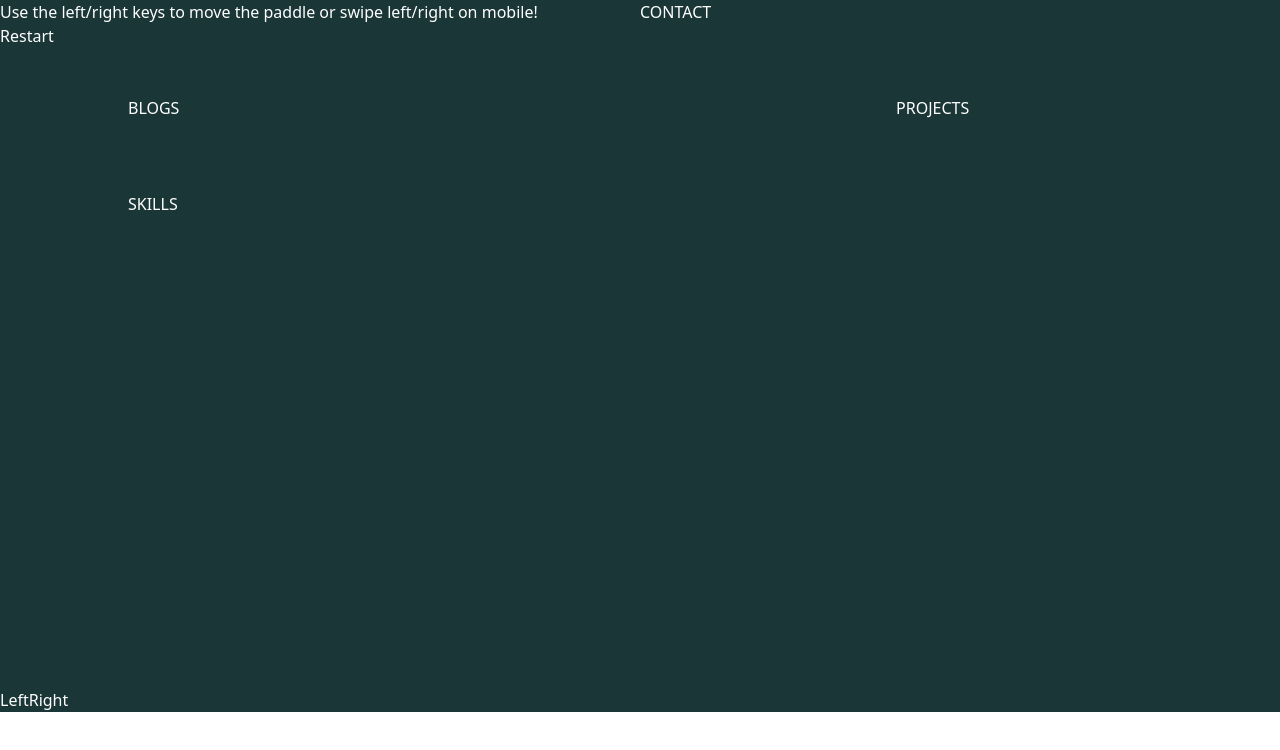
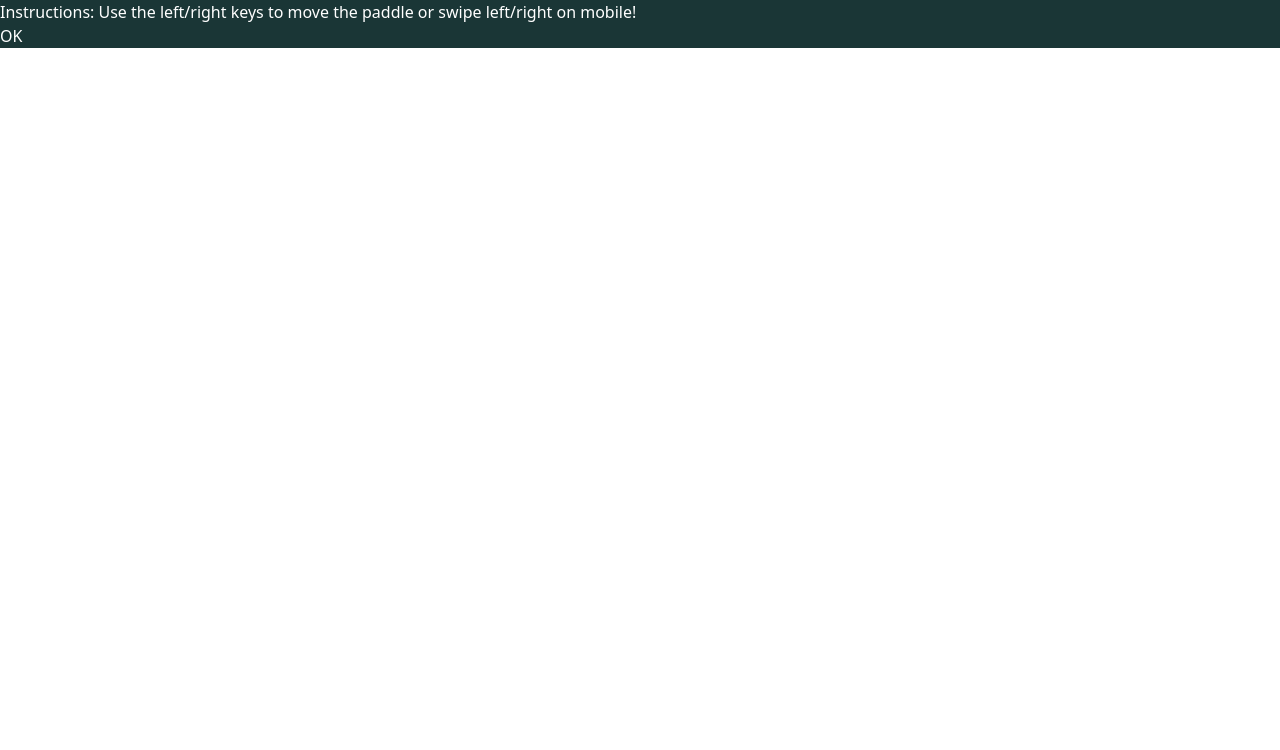
Before and after one commit to pk3808/my-portfolio, a React (Vite) app: page /game in a window 1280 px wide. Shown: the top 750 px of the page. Built offline with nearby package versions, Linux system fonts and the light colour scheme.

Commit message:
first commit

```diff
--- a/src/games/BrickBreaker.jsx
+++ b/src/games/BrickBreaker.jsx
@@ -4,8 +4,9 @@ import { useNavigate } from "react-router-dom";
 const BrickBreaker = () => {
   const navigate = useNavigate();
   const [bricks, setBricks] = useState(createBricks());
-  const [ball, setBall] = useState({ x: 50, y: 60, dx: 2, dy: 2 });
+  const [ball, setBall] = useState({ x: 50, y: 60, dx: 0.75, dy: 0.75 });
   const [isGameOver, setIsGameOver] = useState(false);
+  const [isGameStarted, setIsGameStarted] = useState(false);
   const paddleRef = useRef();
   const [paddlePosition, setPaddlePosition] = useState(50);
 
@@ -15,38 +16,52 @@ const BrickBreaker = () => {
       { id: 5, navigateTo: "/blogs" },
       { id: 8, navigateTo: "/projects" },
       { id: 10, navigateTo: "/skills" },
-      { id: 15, navigateTo: "/" }, // Customize the original path as needed
+      { id: 15, navigateTo: "/" },
     ].map((brick) => ({
       ...brick,
       isSpecial: true,
       hit: false,
       position: {
-        top: Math.floor(brick.id / 5) * 12,
-        left: (brick.id % 5) * 20 + 10,
+        top: Math.floor(brick.id / 7) * 12,
+        left: (brick.id % 6) * 20,
       },
     }));
 
     const normalBricks = Array.from({ length: 15 }, (_, i) => ({
-      id: i + 6, // Avoid collision with special bricks
+      id: i + 6,
       isSpecial: false,
       hit: false,
       position: {
         top: Math.floor(i / 5) * 12,
-        left: (i % 5) * 20 + 10,
+        left: (i % 5) * 20,
       },
     }));
 
-    return [...specialBricks, ...normalBricks];
+    return [...normalBricks, ...specialBricks];
   }
 
+  const startGame = () => {
+    setIsGameStarted(true);
+    setIsGameOver(false);
+    setBricks(createBricks()); // Reset bricks when starting a new game
+  };
+
   useEffect(() => {
-    if (isGameOver) return;
+    if (isGameOver || !isGameStarted) return;
 
     const interval = setInterval(() => {
       setBall((prevBall) => {
         let { x, y, dx, dy } = prevBall;
+
+        // Update ball position first
         x += dx;
         y += dy;
+
+        // Check for game over condition
+        if (y >= 100) {
+          setIsGameOver(true);
+          return prevBall; // Stop ball movement
+        }
 
         // Wall collision
         if (x <= 0 || x >= 100) dx = -dx;
@@ -59,42 +74,49 @@ const BrickBreaker = () => {
           x >= (paddle.left / window.innerWidth) * 100 &&
           x <= (paddle.right / window.innerWidth) * 100
         ) {
-          dy = -dy;
-        }
-
-        // Check for game over
-        if (y >= 100) {
-          setIsGameOver(true);
-          return prevBall;
+          dy = -dy; // Reverse direction when hitting the paddle
+          y = 85; // Set ball position to be exactly at the paddle
         }
 
         // Brick collision
-        const newBricks = bricks.map((brick) => {
+        let newBricks = [...bricks];
+        let brickHit = false;
+
+        // Check for collisions with each brick
+        newBricks = newBricks.map((brick) => {
           if (
             !brick.hit &&
-            y >= brick.position.top &&
+            y + 4 >= brick.position.top && // Adjusted for ball size
             y <= brick.position.top + 10 &&
-            x >= brick.position.left &&
+            x + 4 >= brick.position.left &&
             x <= brick.position.left + 16
           ) {
-            dy = -dy;
-            brick.hit = true;
+            dy = -dy; // Reverse direction upon hitting the brick
+            // Set ball position to be just above the brick to prevent overlapping
+            y = brick.position.top - 4; // Adjust the position to be right above the brick
+            brick.hit = true; // Mark the brick as hit
+            brickHit = true; // Set flag to indicate a brick was hit
 
             // Special brick navigation
-            if (brick.isSpecial) navigate(brick.navigateTo);
-
-            return brick;
+            if (brick.isSpecial) {
+              navigate(brick.navigateTo);
+            }
           }
           return brick;
         });
+
+        // Update bricks state only if a brick was hit
+        if (brickHit) {
           setBricks(newBricks);
+        }
 
+        // Return the updated ball position
         return { x, y, dx, dy };
       });
-    }, 20);
+    }, 30); // Adjust this timing as needed
 
     return () => clearInterval(interval);
-  }, [bricks, navigate, isGameOver]);
+  }, [bricks, navigate, isGameOver, isGameStarted]);
 
   const handlePaddleMove = (direction) => {
     setPaddlePosition((prev) => {
@@ -104,19 +126,44 @@ const BrickBreaker = () => {
   };
 
   const restartGame = () => {
-    setBall({ x: 50, y: 60, dx: 2, dy: 2 });
+    setBall({ x: 50, y: 60, dx: 0.75, dy: 0.75 }); // Reset ball speed
     setBricks(createBricks());
     setIsGameOver(false);
+    setIsGameStarted(false);
   };
 
+  // Keyboard controls
+  const handleKeyDown = (event) => {
+    if (event.key === "ArrowLeft") {
+      handlePaddleMove("left");
+    } else if (event.key === "ArrowRight") {
+      handlePaddleMove("right");
+    }
+  };
+
+  useEffect(() => {
+    window.addEventListener("keydown", handleKeyDown);
+    return () => {
+      window.removeEventListener("keydown", handleKeyDown);
+    };
+  }, []);
+
   return (
-    <div className="flex flex-col items-center min-h-screen">
-      <div className="text-center mb-4">
-        <p>Use the left/right keys to move the paddle or swipe left/right on mobile!</p>
-        {isGameOver && <button onClick={restartGame} className="mt-4 bg-blue-500 text-white p-2 rounded">Restart</button>}
+    <div className="flex flex-col items-center min-h-[100vh]">
+      {!isGameStarted ? (
+        <div className="text-center mb-4 justify-center justify-items-center justify-self-center mt-[90%] md:mt-[20%]">
+          <p>Instructions: Use the left/right keys to move the paddle or swipe left/right on mobile!</p>
+          <button onClick={startGame} className="mt-4 bg-gray-500 text-white p-2 rounded">OK</button>
         </div>
-
-      <div className="grid grid-cols-5 gap-2 mt-10 relative" style={{ height: "80vh", width: "100%" }}>
+      ) : isGameOver ? (
+        <div className="text-center mb-4 justify-center justify-items-center justify-self-center mt-[90%] md:mt-[20%] ">
+          <p className="text-red-500 align-middle">Game Over!</p>
+          <button onClick={restartGame} className="mt-4 bg-green-500 text-white p-2 rounded">Restart</button>
+        </div>
+      ) : (
+        <>
+          <div className="text-center mb-4" />
+          <div className="grid grid-cols-10 gap-0 mt-2 relative" style={{ height: "40vh", width: "100%" }}>
             {bricks.map((brick) => (
               <div
                 key={brick.id}
@@ -128,7 +175,7 @@ const BrickBreaker = () => {
                 className={`w-16 h-8 ${brick.hit ? "opacity-0" : (brick.isSpecial ? "bg-yellow-400" : "bg-blue-500")} rounded-lg`}
               >
                 {brick.isSpecial ? (
-              <span className="text-white font-bold">{brick.navigateTo.slice(1).toUpperCase()}</span>
+                  <span className="text-white font-bold text-[10px] text-center">{brick.navigateTo.slice(1).toUpperCase()}</span>
                 ) : null}
               </div>
             ))}
@@ -152,10 +199,12 @@ const BrickBreaker = () => {
           />
 
           {/* Keyboard controls */}
-      <div className="fixed bottom-0 left-0 right-0 flex justify-between p-4">
+          <div className="fixed bottom-0 left-0 right-0 flex justify-between p-4 sm:hidden"> {/* Hide on larger screens */}
             <button onClick={() => handlePaddleMove("left")} className="bg-gray-600 text-white p-2 rounded">Left</button>
             <button onClick={() => handlePaddleMove("right")} className="bg-gray-600 text-white p-2 rounded">Right</button>
           </div>
+        </>
+      )}
     </div>
   );
 };
```
Lines whose indentation alone changed are shown as unchanged.
